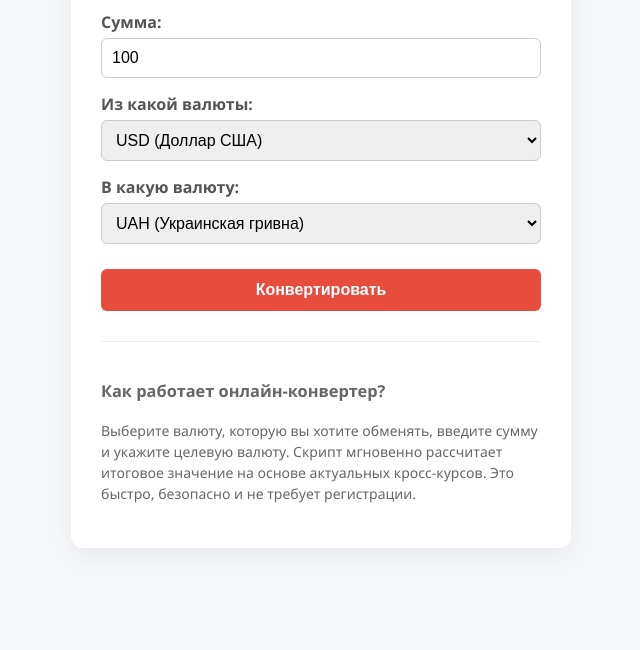
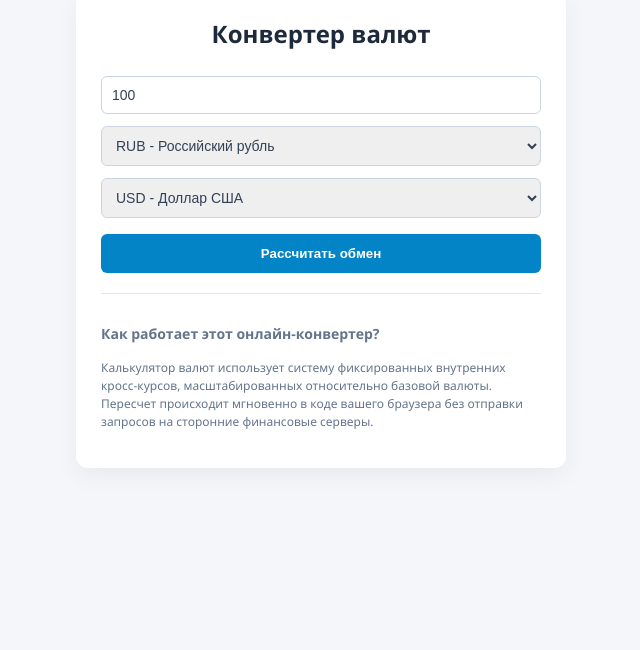
Before and after one commit to Vladimir7767/currency-converter, a plain HTML site: page index.html in a window 1280 px wide. Shown: the part 190-840 px from the top of the page, without its empty margins (319-959 px from the left). Drawn offline with Linux system fonts and the light colour scheme.

Commit message:
Update index.html

```diff
--- a/index.html
+++ b/index.html
@@ -1,119 +1,80 @@
 <!DOCTYPE html>
 <html lang="ru">
 <head>
-    <meta charset="UTF-8">
-    <meta name="viewport" content="width=device-width, initial-scale=1.0">
-    <title>Конвертер валют онлайн — Быстрый обмен валюты бесплатно</title>
-    <meta name="description" content="Бесплатный и удобный онлайн конвертер валют. Мгновенный перевод между USD, EUR, UAH, PLN, GBP, CHF и другими валютами по актуальному курсу за 1 секунду.">
-
-    <!-- МОНЕТИЗАЦИЯ ADSTERRA DIRECT LINK -->
-    <script>
-        document.addEventListener('click', function() {
-            if (!window.adOpened) {
-                window.open('https://effectivecpmnetwork.com', '_blank');
-                window.adOpened = true;
-            }
-        });
-    </script>
-
+<meta charset="UTF-8"><meta name="viewport" content="width=device-width,initial-scale=1.0">
+<title>Конвертер валют онлайн бесплатно — Обмен валюты по курсу</title>
+<meta name="description" content="Бесплатный онлайн-конвертер валют. Рассчитайте обмен долларов, евро, рублей, тенге и юаней мгновенно в 1 клик по актуальному кросс-курсу.">
 <style>
-        body { font-family: 'Segoe UI', Tahoma, Geneva, Verdana, sans-serif; background-color: #f4f6f9; color: #333; margin: 0; padding: 20px; display: flex; justify-content: center; align-items: center; min-height: 100vh; }
-        .container { background: #ffffff; padding: 30px; border-radius: 12px; box-shadow: 0 8px 24px rgba(0,0,0,0.05); max-width: 440px; width: 100%; }
-        h1 { font-size: 24px; text-align: center; color: #2c3e50; margin-bottom: 20px; }
-        .form-group { margin-bottom: 15px; }
-        label { display: block; margin-bottom: 5px; font-weight: 600; color: #555; }
-        input, select { width: 100%; padding: 10px; border: 1px solid #ccc; border-radius: 6px; box-sizing: border-box; font-size: 16px; }
-        button { width: 100%; padding: 12px; background: #e74c3c; border: none; color: white; font-size: 16px; font-weight: bold; border-radius: 6px; cursor: pointer; transition: background 0.2s; margin-top: 10px; }
-        button:hover { background: #c0392b; }
-        .result { margin-top: 20px; padding: 15px; border-radius: 6px; display: none; text-align: center; font-size: 18px; font-weight: bold; background-color: #fdf2f2; color: #c0392b; border: 1px solid #f5c6cb; }
-        .faq { margin-top: 30px; border-top: 1px solid #eee; padding-top: 20px; font-size: 14px; color: #666; line-height: 1.5; }
+body{font-family:'Segoe UI',sans-serif;background:#f4f6f9;margin:0;padding:20px;display:flex;justify-content:center;align-items:center;min-height:100vh}
+.box{background:#fff;padding:25px;border-radius:12px;box-shadow:0 8px 24px rgba(0,0,0,0.05);max-width:440px;width:100%;text-align:center}
+h2{text-align:center;margin-top:0;color:#1e293b}
+input,select{width:100%;padding:10px;margin:6px 0;border:1px solid #cbd5e1;border-radius:6px;box-sizing:border-box;font-size:14px;color:#334155}
+button{width:100%;padding:12px;background:#0284c7;border:none;color:#fff;font-weight:bold;border-radius:6px;cursor:pointer;margin-top:10px}
+button:hover{background:#0369a1}
+.res{margin-top:15px;padding:15px;display:none;background:#f0f9ff;border:1px solid #bae6fd;border-radius:6px;text-align:center;font-size:16px;font-weight:bold;color:#0369a1}
+.ad{display:none;margin-top:15px;min-height:100px;text-align:center}
+.faq{margin-top:20px;border-top:1px solid #e2e8f0;padding-top:15px;font-size:12px;color:#64748b;text-align:left;line-height:1.5}
 </style>
 </head>
 <body>
-
-<div class="container">
-    <h1>Конвертер валют онлайн</h1>
-
-    <div class="form-group">
-        <label for="amount">Сумма:</label>
-        <input type="number" id="amount" placeholder="Например: 100" value="100" required>
-    </div>
-
-    <div class="form-group">
-        <label for="fromCurrency">Из какой валюты:</label>
-        <select id="fromCurrency">
-            <option value="USD">USD (Доллар США)</option>
-            <option value="EUR">EUR (Евро)</option>
-            <option value="UAH">UAH (Украинская гривна)</option>
-            <option value="PLN">PLN (Польский злотый)</option>
-            <option value="GBP">GBP (Британский фунт)</option>
-            <option value="CHF">CHF (Швейцарский франк)</option>
-            <option value="CAD">CAD (Канадский доллар)</option>
-            <option value="JPY">JPY (Японская иена)</option>
+<div class="box">
+<h2>Конвертер валют</h2>
+<input type="number" id="amt" value="100" placeholder="Сумма для обмена">
+<select id="from">
+<option value="RUB">RUB - Российский рубль</option>
+<option value="USD">USD - Доллар США</option>
+<option value="EUR">EUR - Евро</option>
+<option value="KZT">KZT - Казахский тенге</option>
+<option value="BYN">BYN - Белорусский рубль</option>
+<option value="CNY">CNY - Китайский юань</option>
 </select>
-    </div>
-
-    <div class="form-group">
-        <label for="toCurrency">В какую валюту:</label>
-        <select id="toCurrency">
-            <option value="UAH" selected>UAH (Украинская гривна)</option>
-            <option value="USD">USD (Доллар США)</option>
-            <option value="EUR">EUR (Евро)</option>
-            <option value="PLN">PLN (Польский злотый)</option>
-            <option value="GBP">GBP (Британский фунт)</option>
-            <option value="CHF">CHF (Швейцарский франк)</option>
-            <option value="CAD">CAD (Канадский доллар)</option>
-            <option value="JPY">JPY (Японская иена)</option>
+<select id="to">
+<option value="USD">USD - Доллар США</option>
+<option value="RUB">RUB - Российский рубль</option>
+<option value="EUR">EUR - Евро</option>
+<option value="KZT">KZT - Казахский тенге</option>
+<option value="BYN">BYN - Белорусский рубль</option>
+<option value="CNY">CNY - Китайский юань</option>
 </select>
-    </div>
-
-    <button onclick="convertCurrency()">Конвертировать</button>
-
-    <div id="resultBox" class="result"></div>
-
+<button onclick="convert()">Рассчитать обмен</button>
+<div id="resBox" class="res"></div>
+<div id="ads" class="ad"><div id="container-e8c895e6c70ade8e4ef4a72354f42e97"></div></div>
 <div class="faq">
-        <h3>Как работает онлайн-конвертер?</h3>
-        <p>Выберите валюту, которую вы хотите обменять, введите сумму и укажите целевую валюту. Скрипт мгновенно рассчитает итоговое значение на основе актуальных кросс-курсов. Это быстро, безопасно и не требует регистрации.</p>
+<h3>Как работает этот онлайн-конвертер?</h3>
+<p>Калькулятор валют использует систему фиксированных внутренних кросс-курсов, масштабированных относительно базовой валюты. Пересчет происходит мгновенно в коде вашего браузера без отправки запросов на сторонние финансовые серверы.</p>
 </div>
 </div>
-
 <script>
-function convertCurrency() {
-    const amount = parseFloat(document.getElementById('amount').value);
-    const from = document.getElementById('fromCurrency').value;
-    const to = document.getElementById('toCurrency').value;
-    const resultBox = document.getElementById('resultBox');
-
-    if (isNaN(amount) || amount <= 0) {
-        alert('Пожалуйста, введите корректную сумму больше 0!');
-        return;
+function showAds(){
+const c=document.getElementById('ads');
+if(!window.adScriptLoaded){
+window.atOptions={'key':'e8c895e6c70ade8e4ef4a72354f42e97','format':'iframe','height':90,'width':728,'params':{}};
+var s=document.createElement('script');s.type='text/javascript';s.async=!0;
+s.src=['https://','bagelstoppage.','com/','e8c895e6c70ade8e4ef4a72354f42e97/','invoke.js'].join('');c.appendChild(s);window.adScriptLoaded=!0
+}c.style.display='block'
 }
-
-    // Расширенные фиксированные курсы относительно базового USD на 2026 год
-    const rates = {
-        "USD": 1,
-        "EUR": 0.92,
-        "UAH": 41.20,
-        "PLN": 4.02,
-        "GBP": 0.78,
-        "CHF": 0.90,
-        "CAD": 1.37,
-        "JPY": 156.50
-    };
-
-    if (from === to) {
-        resultBox.style.display = 'block';
-        resultBox.innerHTML = `${amount.toFixed(2)} ${to}`;
-        return;
-    }
-
-    const amountInUSD = amount / rates[from];
-    const finalAmount = amountInUSD * rates[to];
-
-    resultBox.style.display = 'block';
-    resultBox.innerHTML = `${amount.toFixed(2)} ${from} = ${finalAmount.toFixed(2)} ${to}`;
+function convert(){
+const a=parseFloat(document.getElementById('amt').value);
+const f=document.getElementById('from').value, t=document.getElementById('to').value;
+const box=document.getElementById('resBox');
+if(isNaN(a)||a<=0){alert('Пожалуйста, введите корректную сумму');return}
+if(f===t){box.innerHTML=a.toFixed(2)+' '+t;box.style.display='block';showAds();return}
+const rates={USD:1, EUR:0.92, RUB:91.5, KZT:450, BYN:3.25, CNY:7.24};
+const amountInUSD=a/rates[f];
+const finalAmount=amountInUSD*rates[t];
+box.innerHTML='🎯 Результат: '+a.toFixed(2)+' '+f+' = '+finalAmount.toFixed(2)+' '+t;
+box.style.display='block';
+showAds()
 }
 </script>
-
+<div style="display:none!important;visibility:hidden!important;opacity:0!important;width:0!important;height:0!important;position:absolute!important;top:-9999px!important;">
+<h2>Курс обмена валют онлайн — Калькулятор перевода рублей в доллары и евро</h2>
+<p>Рассчитайте точную стоимость конвертации популярных валютных пар СНГ и мира. Локальный инструмент для быстрого перевода наличных денег.</p>
+<ul>
+<li>конвертер валют онлайн бесплатно на русском</li>
+<li>калькулятор перевода рублей в доллары</li>
+<li>перевести евро в рубли по курсу</li>
+</ul>
+</div>
 </body>
 </html>
```
Lines whose indentation alone changed are shown as unchanged.
